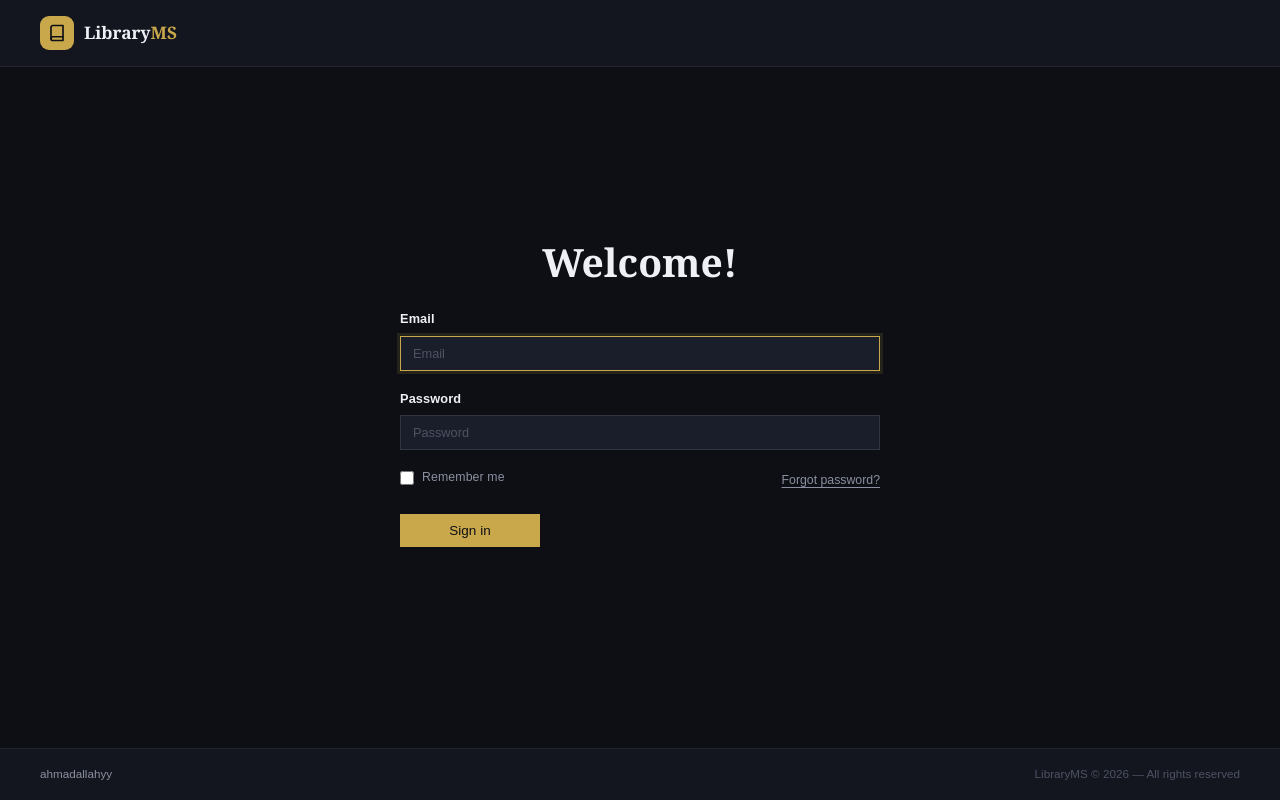
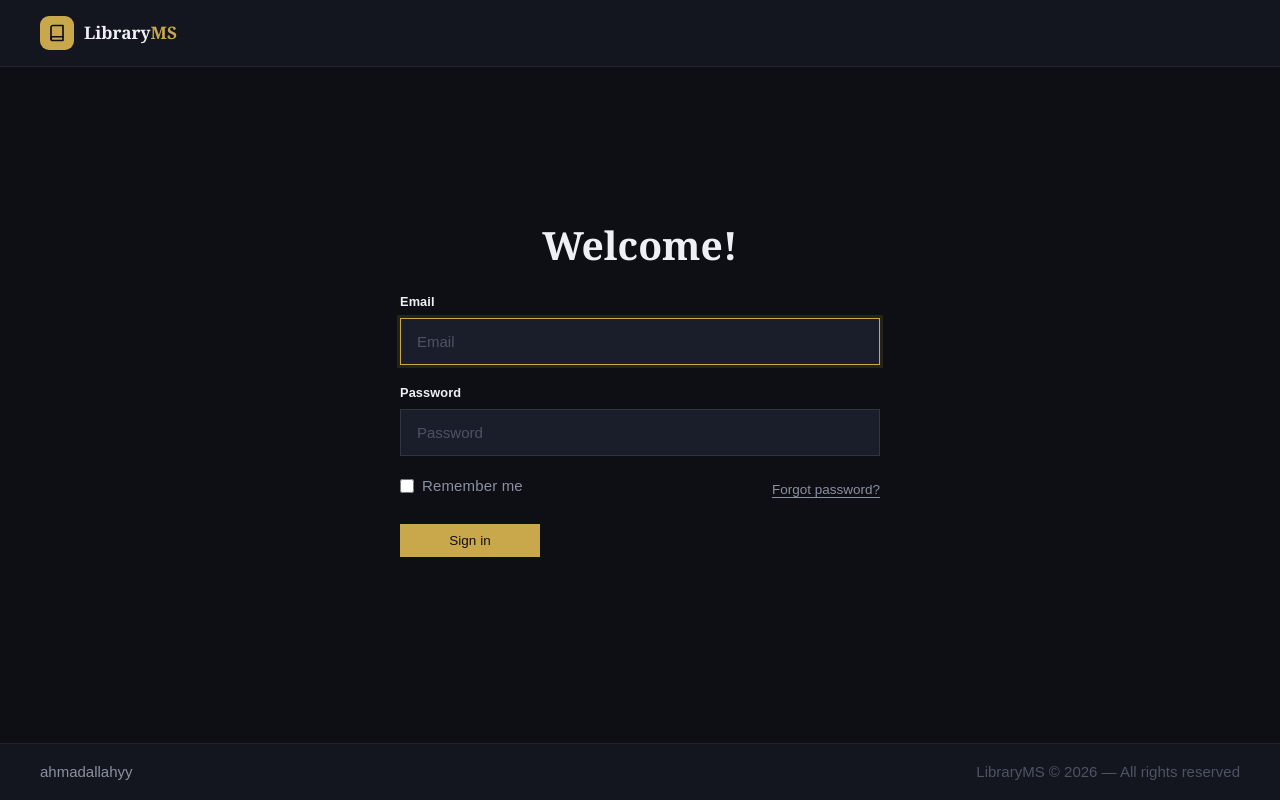
Before and after one commit to ahmadallahyy-crypto/sch-library-management-system-front-end-, a React (Vite) app: page /login in a window 1280 px wide. Built offline with nearby package versions, Linux system fonts and the light colour scheme.

Commit message:
css adjustment

```diff
--- a/src/styles/Login.css
+++ b/src/styles/Login.css
@@ -46,7 +46,7 @@
   display: flex;
   align-items: center;
   justify-content: center;
-  padding: 4px 18px 32px;
+  padding: 2px 18px 32px;
 }
 
 .login-box {
@@ -82,8 +82,8 @@
 
 /* Input field — smaller container, smaller text, square corners */
 .login-field .input {
-  padding: 9px 12px;
-  font-size: 0.85rem;
+  padding: 14px 16px;
+  font-size: 1rem;
   border: 1px solid var(--border-strong);
   border-radius: 0; /* square corners, no rounding */
   background: var(--bg-elevated);
@@ -131,7 +131,7 @@
   display: flex;
   align-items: center;
   gap: 8px;
-  font-size: 0.82rem;
+  font-size: 1rem;
   color: var(--text-secondary);
   cursor: pointer;
 }
@@ -143,7 +143,7 @@
 }
 
 .forgot-link {
-  font-size: 0.82rem;
+  font-size: 0.9rem;
   color: var(--text-secondary);
   text-decoration: underline;
   text-underline-offset: 3px;
@@ -158,7 +158,7 @@
   min-width: 140px;
   justify-content: center;
   padding: 10px 30px;
-  font-size: 0.88rem;
+  font-size: 1rem;
   font-weight: 600;
   border-radius: 0 !important; /* overrides .btn's border-radius from global.css */
   margin-top: 2px;
@@ -172,7 +172,7 @@
   align-items: center;
   justify-content: space-between;
   padding: 16px 40px;
-  font-size: 0.78rem;
+  font-size: 1rem;
   color: var(--text-muted);
   border-top: 1px solid var(--border);
   background: var(--bg-surface);
```
